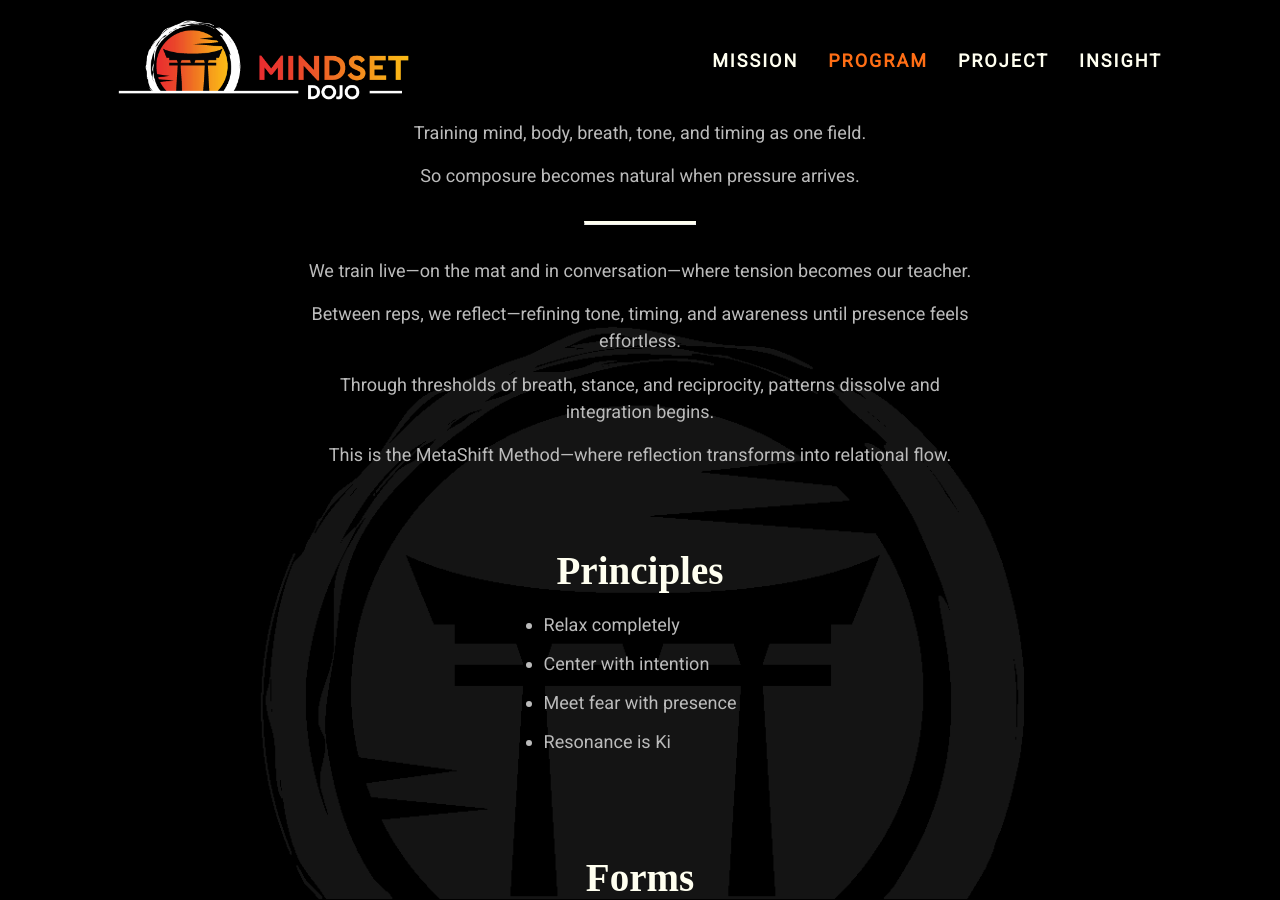
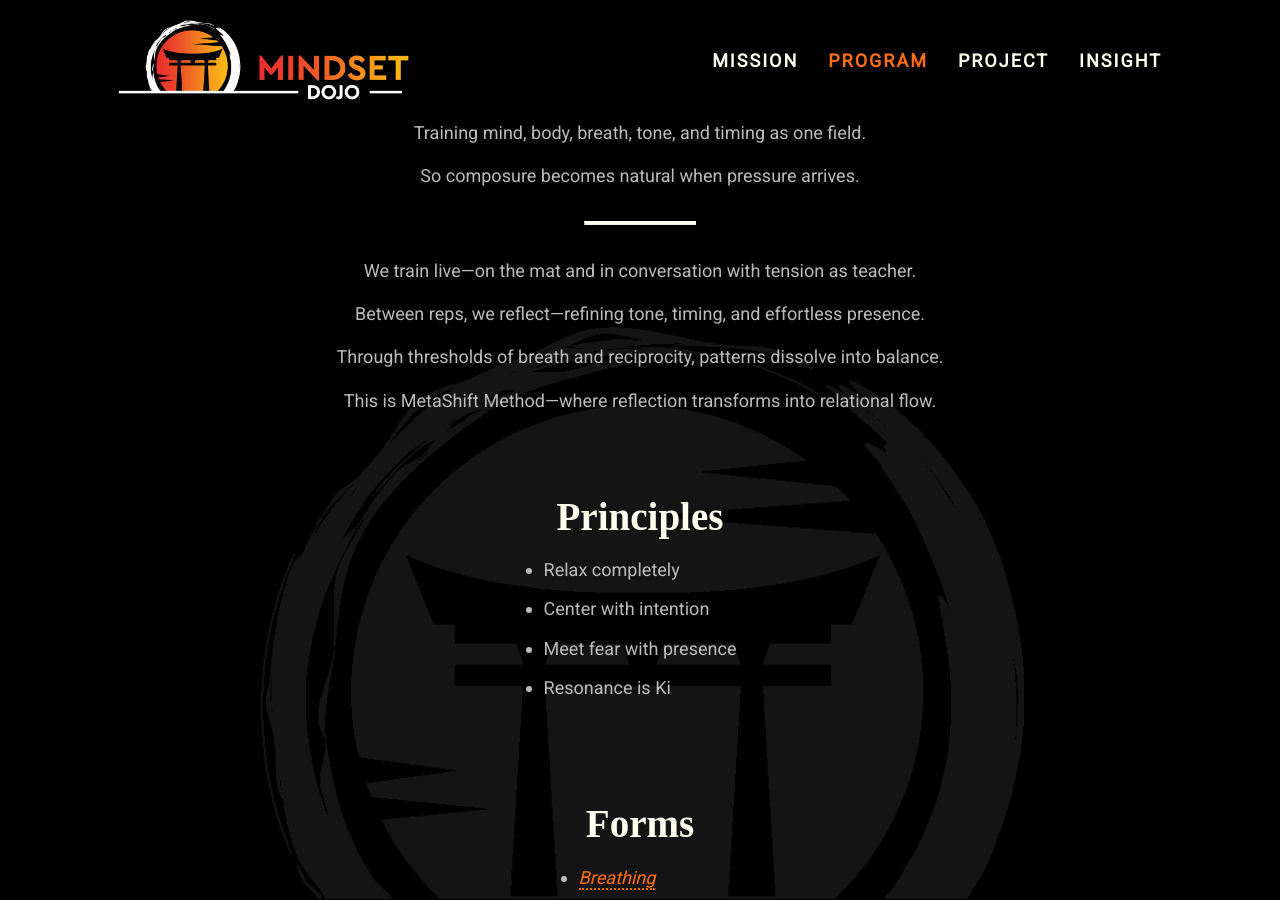
Before and after one commit to mindset-dojo/mindset-dojo.github.io, a Jekyll site: the page built from program.md, in a window 1280 px wide and 900 px high, scrolled down 393 px. Built offline with Jekyll 4.4.1, drawn with Linux system fonts in a browser that asks for light colours; some web fonts are replaced.

Commit message:
feat: Streamline messaging

```diff
--- a/_data/program.yaml
+++ b/_data/program.yaml
@@ -5,10 +5,10 @@ sections:
     data:
       mission_rally_suffix_label: ": Embodied Practice"
       mission_statement_bridge:
-        - "We train live—on the mat and in conversation—where tension becomes our teacher."
-        - "Between reps, we reflect—refining tone, timing, and awareness until presence feels effortless."
-        - "Through thresholds of breath, stance, and reciprocity, patterns dissolve and integration begins."
-        - "This is the MetaShift Method—where reflection transforms into relational flow."
+        - "We train live—on the mat and in conversation with tension as teacher."
+        - "Between reps, we reflect—refining tone, timing, and effortless presence."
+        - "Through thresholds of breath and reciprocity, patterns dissolve into balance."
+        - "This is MetaShift Method—where reflection transforms into relational flow."
   - type: list
     data:
       label: "Principles"
```
